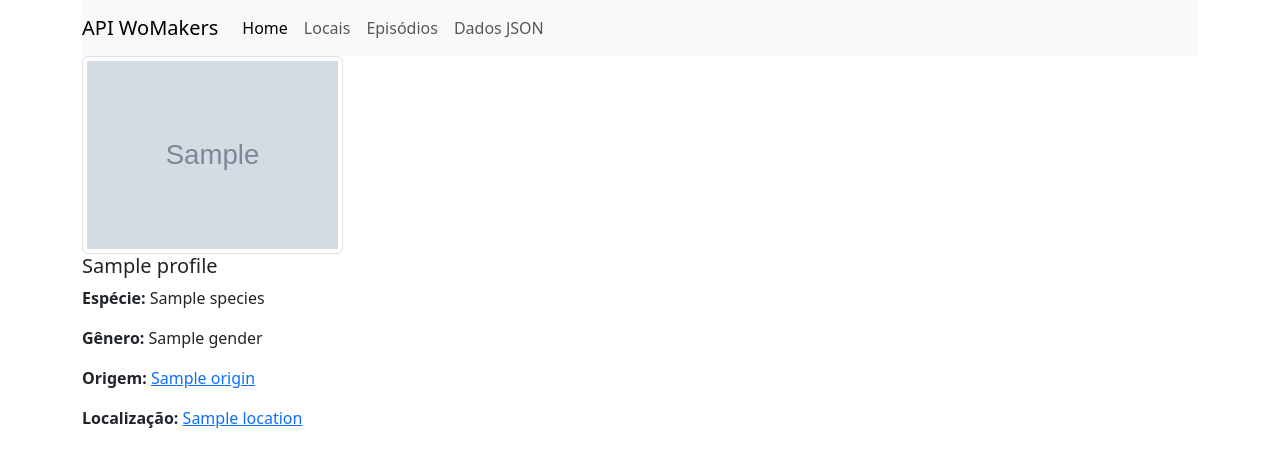
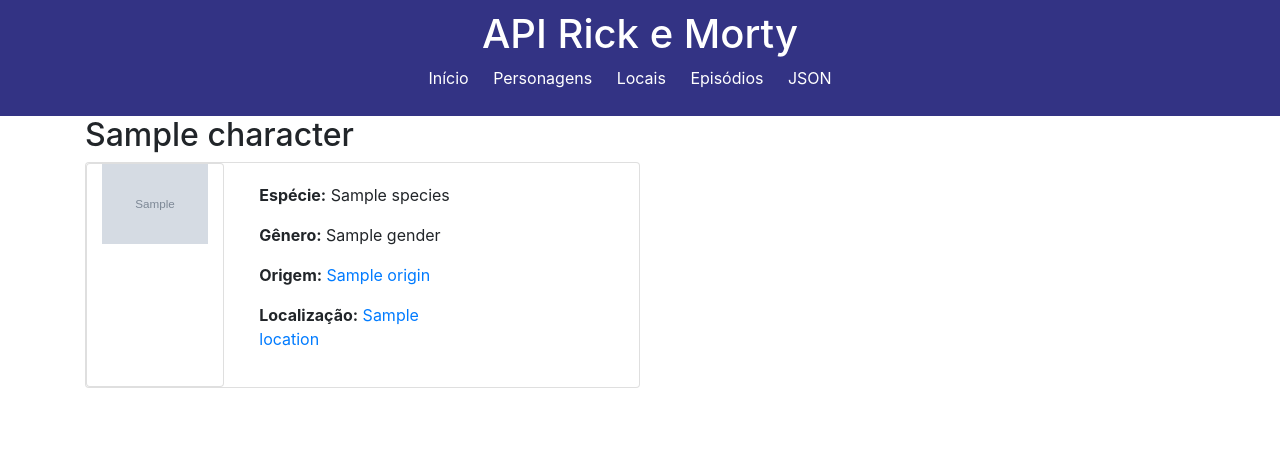
Before and after one commit to Dricalucia/desafioAPI-grace-hopper, a Flask app: template templates/profile.html in a window 1280 px wide. Shown: the top 467 px of the page. Run offline with Flask 3, Linux system fonts and the light colour scheme; the template is opened without the code that fills it: most values are stand-ins (such as "Sample title", 1, 10 or a date in 2020); grey boxes marked "Sample" are stand-in pictures; some libraries are stand-ins or nearby versions.

Commit message:
adicionando o arquivo index e adicionando estilos do Bootstrap para os arquivos de template

```diff
--- a/app.py
+++ b/app.py
@@ -3,7 +3,12 @@ import urllib.request, json
 
 app = Flask(__name__)
 
+# Defina as rotas da aplicação
 @app.route("/")
+def index():
+    return render_template("index.html")
+
+@app.route("/characters")
 def get_list_characters_page():
     url = "https://rickandmortyapi.com/api/character/"
     response = urllib.request.urlopen(url)
@@ -28,7 +33,7 @@ def get_profile(id):
     location_data = location_response.read()
     location = json.loads(location_data)
 
-    return render_template("profile.html", profile=profile, origin=origin, location=location)
+    return render_template("profile.html", character=profile, origin=origin, location=location)
 
 @app.route("/lista")
 def get_list_characters():
--- a/templates/layout.html
+++ b/templates/layout.html
@@ -3,18 +3,36 @@
 <head>
   <meta charset="UTF-8">
   <meta name="viewport" content="width=device-width, initial-scale=1.0">
-  <meta name="author" content="Anaísa Mayara Teodoro" />
+  <meta name="author" content="Squad Grace Hopper" />
   <meta
     name="description"
     content="Esta API foi criada nas aulas da WoMakersCode"/>
   <meta name="keywords" content="API,API do Rick and Morty,API pública,Python">
-  <title>Personagens da Série Rick and Morty!</title>
+
+  <!-- Estilos personalizados -->
+  <link rel="stylesheet" type="text/css" href="{{ url_for('static', filename='styles.css') }}">
   <!-- Bootstrap CSS -->
-  <link href="https://cdn.jsdelivr.net/npm/bootstrap@5.3.2/dist/css/bootstrap.min.css" rel="stylesheet" integrity="sha384-T3c6CoIi6uLrA9TneNEoa7RxnatzjcDSCmG1MXxSR1GAsXEV/Dwwykc2MPK8M2HN" crossorigin="anonymous">
+  <link href="https://stackpath.bootstrapcdn.com/bootstrap/4.5.2/css/bootstrap.min.css" rel="stylesheet" integrity="sha384-JcKb8q3iqJ61gNV9KGb8thSsNjpSL0n8PARn9HuZOnIxN0hoP+VmmDGMN5t9UJ0Z" crossorigin="anonymous">
+
+  <title>API Rick e Morty!</title>
+
 </head>
 <body>
-  <main class="container">
-    {% include "nav.html" %}
+  <!-- Cabeçalho -->
+  <header>
+    <h1>API Rick e Morty</h1>
+    <nav>
+        <ul>
+            <li><a href="/">Início</a></li>
+            <li><a href="/characters">Personagens</a></li>
+            <li><a href="/locations">Locais</a></li>
+            <li><a href="/episodes">Episódios</a></li>
+            <li><a href="/lista">JSON</a></li>
+        </ul>
+    </nav>
+  </header>
+
+  <main>
     {% block content %}
     <!-- Conteúdo da Página -->
     {% endblock %}
--- a/templates/nav.html
+++ /dev/null
@@ -1,31 +0,0 @@
-<header>
-  <nav class="navbar navbar-expand-lg navbar-light bg-light">
-    <a class="navbar-brand" href="#">API WoMakers</a>
-    <button
-      class="navbar-toggler"
-      type="button"
-      data-toggle="collapse"
-      data-target="#navbarNav"
-      aria-controls="navbarNav"
-      aria-expanded="false"
-      aria-label="Toggle navigaton">
-      <span class="navbar-toggler-icon"></span>
-    </button>
-    <div class="collapse navbar-collapse" id="navbarNav">
-      <ul class="navbar-nav">
-        <li class="nav-item">
-          <a class="nav-link active" aria-current="page" href="/">Home</a>
-        </li>
-        <li class="nav-item">
-          <a class="nav-link" href="/locations">Locais</a>
-        </li>
-        <li class="nav-item">
-          <a class="nav-link" href="/episodes">Episódios</a>
-        </li>
-        <li class="nav-item">
-          <a class="nav-link" href="/lista">Dados JSON</a>
-        </li>
-      </ul>
-    </div>
-  </nav>
-</header>
--- a/templates/profile.html
+++ b/templates/profile.html
@@ -1,14 +1,22 @@
 {% extends "layout.html" %}
 
 {% block content %}
-<div class="row">
-    <div class="col-sm-3 col-6">
-        <img src="{{ profile.image }}" alt="{{ profile.name }}" class="img-fluid img-thumbnail" />
-        <h3 class="h5">{{ profile.name }}</h3>
-        <p><strong>Espécie:</strong> {{ profile.species }}</p>
-        <p><strong>Gênero:</strong> {{ profile.gender }}</p>
-        <p><strong>Origem:</strong> <a href="/location_profile/{{ origin.id }}">{{ origin.name }}</a></p>
-        <p><strong>Localização:</strong> <a href="/location_profile/{{ location.id }}">{{ location.name }}</a></p>
+    <div class="container">
+        <h2>{{ character.name }}</h2>
+        <div class="card md-3, col-6">
+            <div class="row g-0">
+                <div class="card col-lg-3 col-md-4 col-sm-6 col-12">
+                    <img src="{{ character.image }}" class="img-fluid rounded-start" alt="{{ character.name }}" style="max-height: 300px;" />
+                </div>
+                <div class="col-md-6">
+                    <div class="card-body">
+                        <p><strong>Espécie:</strong> {{ character.species }}</p>
+                        <p><strong>Gênero:</strong> {{ character.gender }}</p>
+                        <p><strong>Origem:</strong> <a href="/location/{{ character.origin.url.split('/')[-1] }}">{{ character.origin.name }}</a></p>
+                        <p><strong>Localização:</strong> <a href="/location/{{ character.location.url.split('/')[-1] }}">{{ character.location.name }}</a></p>
+                    </div>
+                </div>
+            </div>
+        </div>
     </div>
-</div>
 {% endblock %}
```
Also changed, not shown: templates/characters.html (+11 -6 lines), templates/episodes.html (+19 -5 lines), templates/index.html (added, +11 -0 lines), templates/locations.html (+22 -3 lines).
